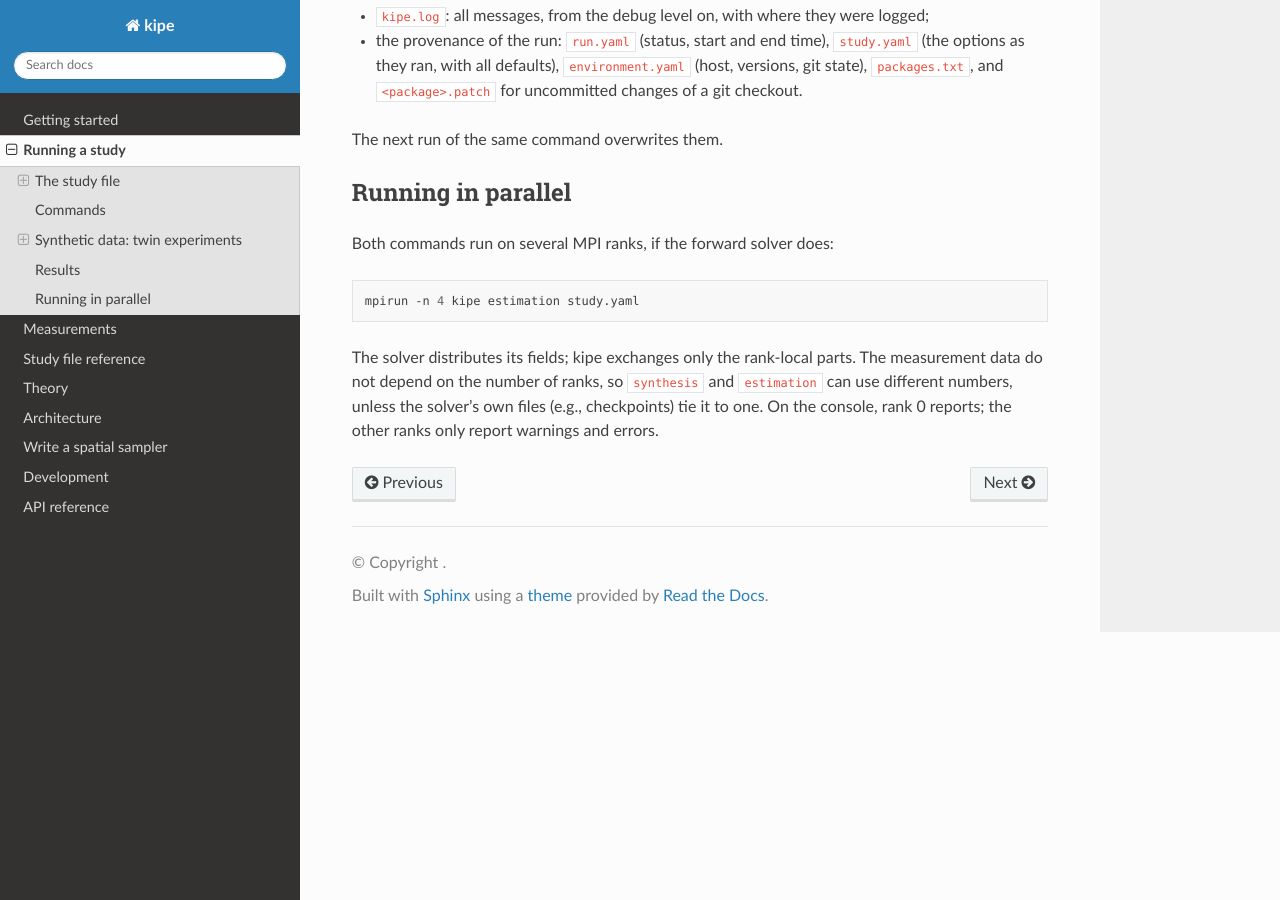
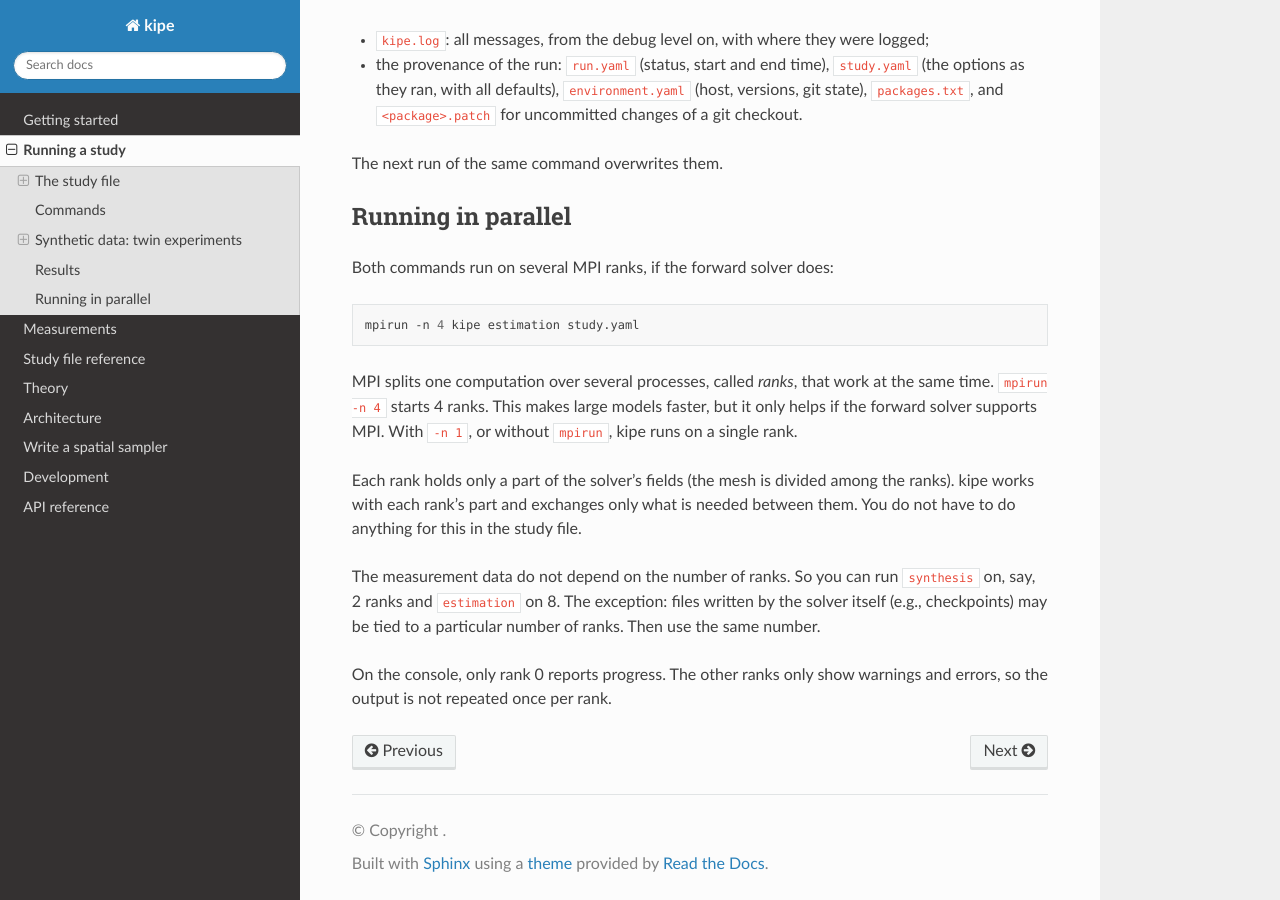
Before and after one commit to cardiomath/kipe, a Sphinx documentation site: the page built from docs/source/running.rst, in a window 1280 px wide and 900 px high, scrolled down 3914 px. Built offline with Sphinx 7.4.7 and the Read the Docs theme 3.1.0, drawn with Linux system fonts in a browser that asks for light colours; pages that are not in the unit, such as notebooks, are missing from menus; some of the changed text lies outside the part shown.

Commit message:
docs: comments on running explanation

```diff
--- a/docs/source/running.rst
+++ b/docs/source/running.rst
@@ -18,6 +18,9 @@ The study file
 
 The study file of the FitzHugh–Nagumo example (:mod:`kipe.examples.fitzhugh_nagumo`) has all
 sections:
+
+.. Maybe comment the FHN study file instead of writing the details here?
+
 
 .. literalinclude:: ../../examples/fitzhugh_nagumo/study.yaml
    :language: yaml
@@ -41,6 +44,8 @@ not to the study file.
 Editor support
 ^^^^^^^^^^^^^^
 
+.. Maybe just send to the API documentation instead of repeating all the details here?
+
 ``kipe schema`` prints the JSON schema of the study file. With it, an editor completes the keys,
 shows their documentation and marks invalid options while you type:
 
@@ -61,6 +66,8 @@ The example study files have this line already, with the schema in ``examples/``
 
 Commands
 --------
+
+.. Maybe just send to the API documentation instead of repeating all the details here?
 
 ==================================== =========================================================
 ``kipe synthesis study.yaml``        generate the measurement data (also ``kipe synthesize``)
@@ -92,6 +99,10 @@ can then be compared with the truth: you learn whether the measurements identify
 parameters, and how precisely, before you use measured data. ``kipe synthesis`` generates such
 data, and ``kipe estimation`` reads them as it would read measured data.
 
+..  the wording point number 3 is not clear. Also, what would be the reason to have the noise definition in both the measurement and the synthesis sections? And what about the seeds? Also, how seeds are used for a number of noise realizations is not clear to me.
+
+.. Moreover, I feel this has duplication with the Options ... is it maybe possible to point here to the class (options) in the API documentation instead of giving all the details again? Namely to improve the class documentation using this text, but having everything at one place.
+
 For each measurement, ``kipe synthesis``
 
 1. takes the true state at the measurement times (``synthesis.truth``): from a run of the
@@ -120,10 +131,10 @@ measurement's noise:
 Noise realizations
 ^^^^^^^^^^^^^^^^^^
 
-How much an estimate depends on the noise shows only over several noise realizations. With
+To see how much a parameter estimate depends on the noise, it is useful to estimate the parameters from several noise realizations. With
 ``synthesis.realizations``, ``kipe synthesis`` computes the true state once and writes the data
-of each realization to its own files: the measurements' ``data.path`` contains
-``{realization}``, which is replaced by the number of the realization, from 0:
+of each realization to its own files. For this, the measurements' ``data.path`` must contain
+``{realization}``, which kipe replaces by the realization number, starting from 0:
 
 .. code-block:: yaml
 
@@ -194,7 +205,17 @@ Both commands run on several MPI ranks, if the forward solver does:
 
     mpirun -n 4 kipe estimation study.yaml
 
-The solver distributes its fields; kipe exchanges only the rank-local parts. The measurement
-data do not depend on the number of ranks, so ``synthesis`` and ``estimation`` can use different
-numbers, unless the solver's own files (e.g., checkpoints) tie it to one. On the console, rank 0
-reports; the other ranks only report warnings and errors.
+MPI splits one computation over several processes, called *ranks*, that work at the same time.
+``mpirun -n 4`` starts 4 ranks. This makes large models faster, but it only helps if the forward
+solver supports MPI. With ``-n 1``, or without ``mpirun``, kipe runs on a single rank.
+
+Each rank holds only a part of the solver's fields (the mesh is divided among the ranks). kipe
+works with each rank's part and exchanges only what is needed between them. You do not have to
+do anything for this in the study file.
+
+The measurement data do not depend on the number of ranks. So you can run ``synthesis`` on, say,
+2 ranks and ``estimation`` on 8. The exception: files written by the solver itself (e.g.,
+checkpoints) may be tied to a particular number of ranks. Then use the same number.
+
+On the console, only rank 0 reports progress. The other ranks only show warnings and errors, so
+the output is not repeated once per rank.
```
Also changed, not shown: README.md (+2 -1 lines).
